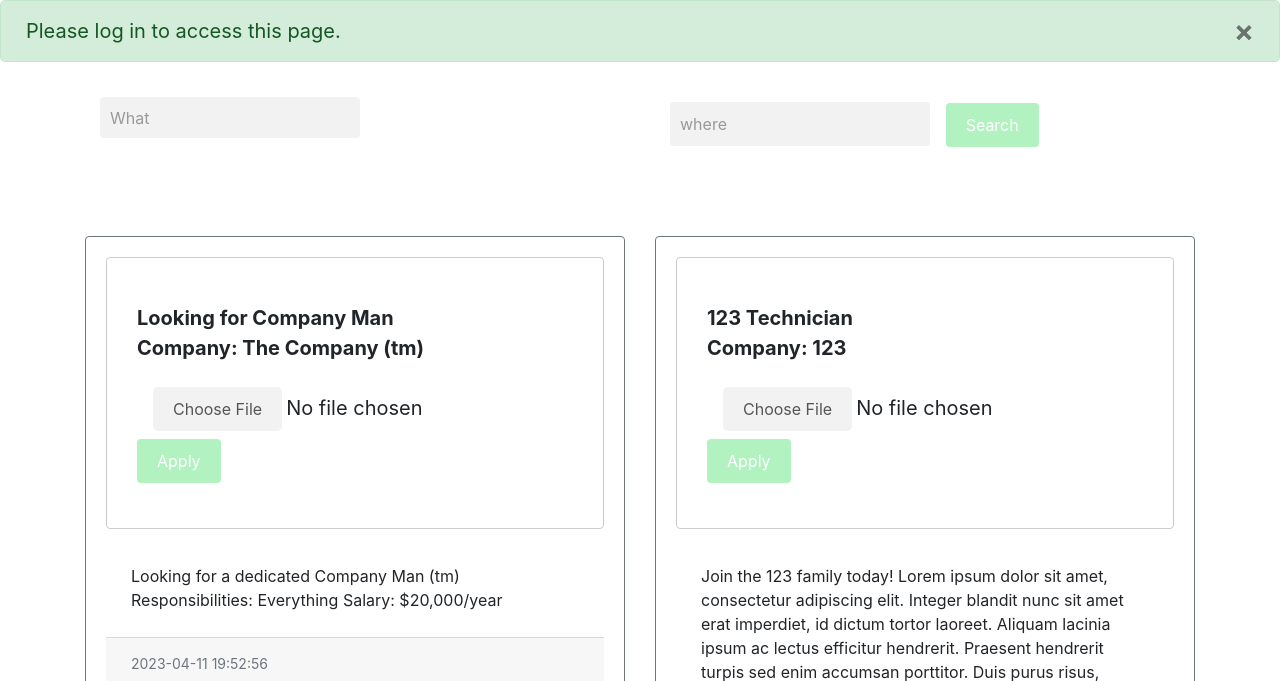
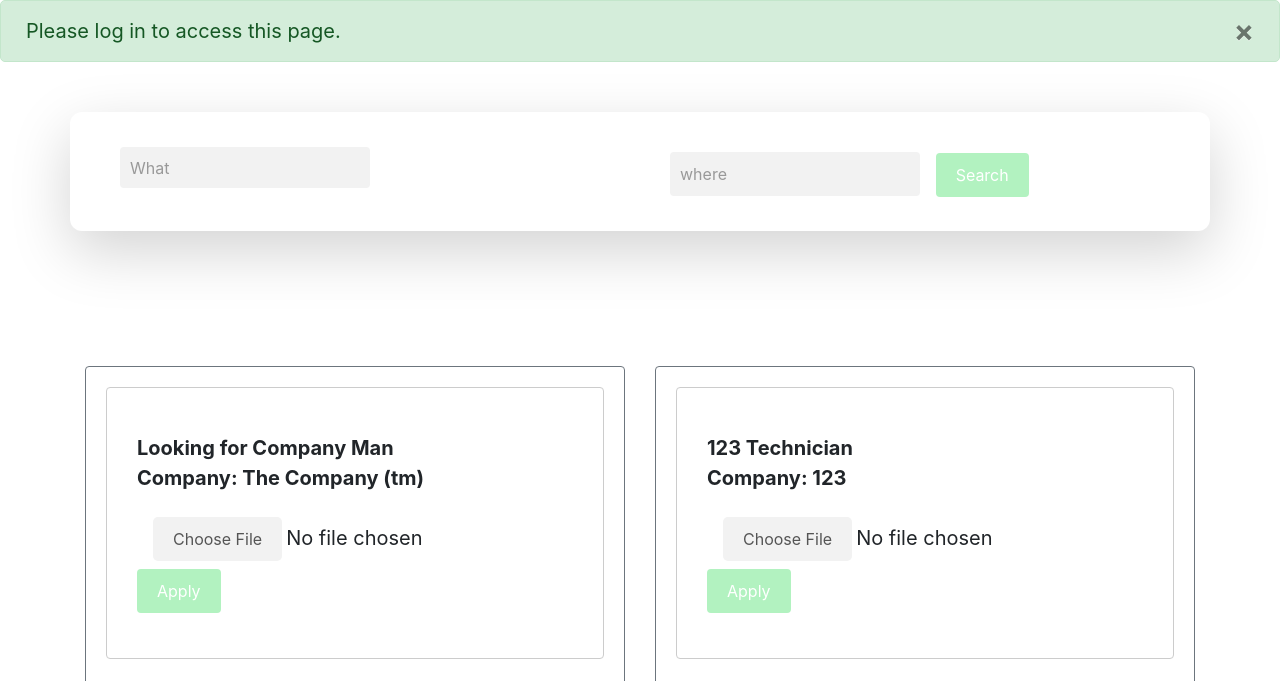
Before and after one commit to Irisvella/DreamTeam-SOEN-341-Project-2023, a Flask app: page /jobposting in a window 1280 px wide. Shown: the part 70-751 px from the top of the page. Run offline with Flask 3, Linux system fonts and the light colour scheme; data comes from the database, SQL or seed files in the repository; some libraries are stand-ins or nearby versions.

Commit message:
update of jobposting

```diff
--- a/Sprint 2/app/templates/jobposting.html
+++ b/Sprint 2/app/templates/jobposting.html
@@ -118,14 +118,18 @@ form label {
   .papacard{
     margin-top: 50px;
   }
+
+  .search{
+    margin-top: 50px;
+  }
 </style>
 
 
 
   <form method="POST">
     <div class="container">
-    <div class="search recherche">
-      <div class="row">
+    <div class="search">
+      <div class="row shadow-lg p-3 mb-5 bg-white rounded">
 
         <div class="col-md-6">
 
@@ -166,7 +170,7 @@ form label {
 
 
         <div class="container" id="posts" style="padding-top:25px;" >
-          <div class="row">
+          <div class="row ">
           {% if posts %}
           {% for post in posts %}
           <div class="col-sm-6 ">
```
